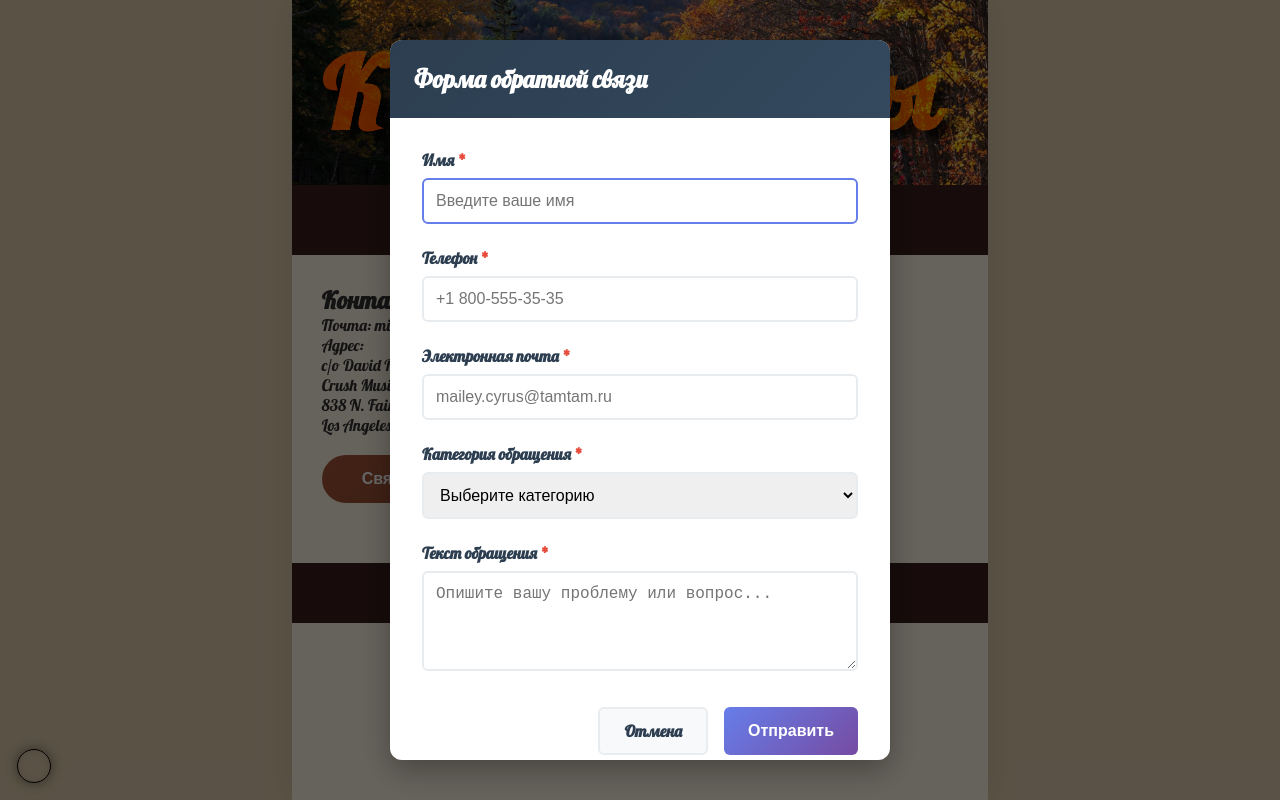
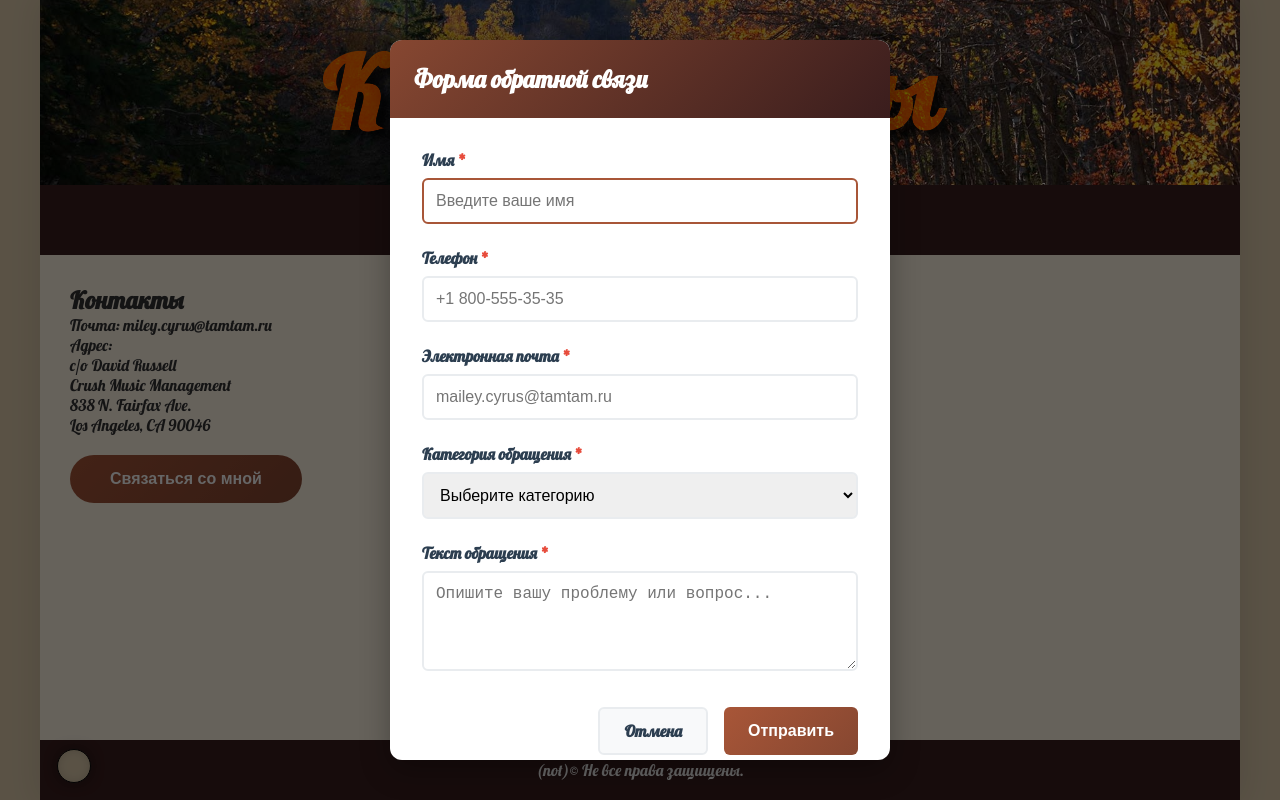
Before and after one commit to EgorBelovA/frontend-and-backend-practice, a plain HTML site: page pages/contacts.html in a window 1280 px wide. Both pictures are taken after a click on the button "Связаться со мной". Drawn offline with nearby package versions, Linux system fonts and the light colour scheme.

Commit message:
dark mode fix

```diff
--- a/pages/contacts.html
+++ b/pages/contacts.html
@@ -18,7 +18,7 @@
           </header>
           <nav class="nav">
             <ul class="nav__list">
-              <li class="nav__item nav__item--active">
+              <li class="nav__item nav__item">
                 <a class="nav__link" href="../index.html">Главная</a>
               </li>
               <li class="nav__item">
@@ -27,7 +27,7 @@
               <li class="nav__item">
                 <a class="nav__link" href="../pages/news.html">Новости</a>
               </li>
-              <li class="nav__item">
+              <li class="nav__item--active">
                 <a class="nav__link" href="../pages/contacts.html">Контакты</a>
               </li>
             </ul>
@@ -49,10 +49,11 @@
             </button>
           </main>
           <footer class="footer">
+            <div class="darkmode card-b fas fa-moon"></div>
+
             <p class="footer__text">(not)&copy; Не все права защищены.</p>
           </footer>
         </div>
-        <div class="darkmode card-b fas fa-moon"></div>
       </div>
     </div>
     <div class="clip"></div>
--- a/style/style.css
+++ b/style/style.css
@@ -37,6 +37,9 @@ body {
   margin: 0 auto;
   background: #fff5e5;
   min-height: 100vh;
+  display: flex;
+  flex-direction: column;
+  position: relative;
   box-shadow: 0 0 30px rgba(0, 0, 0, 0.1);
 }
 
@@ -97,6 +100,7 @@ body {
 }
 
 main {
+  flex: 1;
   padding: var(--space-lg);
 }
 
@@ -457,6 +461,12 @@ main {
   }
 }
 
+.content {
+  width: 100vw;
+  height: 100%;
+  position: relative;
+}
+
 /* Стили для модального окна */
 dialog::backdrop {
   background: rgba(0, 0, 0, 0.6);
@@ -479,7 +489,11 @@ dialog {
 }
 
 .modal-header {
-  background: linear-gradient(135deg, #2c3e50 0%, #34495e 100%);
+  background: linear-gradient(
+    135deg,
+    var(--dark-caramel) 0%,
+    var(--dark-brown) 100%
+  );
   color: white;
   padding: 1.5rem;
   border-radius: 12px 12px 0 0;
@@ -523,7 +537,7 @@ dialog {
 .form-group select:focus,
 .form-group textarea:focus {
   outline: none;
-  border-color: #667eea;
+  border-color: var(--caramel);
 }
 
 .form-group textarea {
@@ -549,7 +563,11 @@ dialog {
 }
 
 .btn-primary {
-  background: linear-gradient(135deg, #667eea 0%, #764ba2 100%);
+  background: linear-gradient(
+    135deg,
+    var(--caramel) 0%,
+    var(--dark-caramel) 100%
+  );
   color: white;
 }
 
@@ -691,7 +709,7 @@ body .container *[class*='card'].card-b {
 }
 
 body .container .darkmode {
-  position: fixed;
+  position: absolute;
   bottom: 1rem;
   left: 1rem;
   font-size: 1.75rem;
@@ -704,6 +722,8 @@ body .container .darkmode {
   color: var(--accent);
   cursor: pointer;
   transition: 0.25s -0.05s;
+  width: 20px;
+  height: 20px;
 }
 
 body .container .darkmode:hover {
```
Also changed, not shown: index_v1.html (+1 -1 lines), pages/goods_v1.html (+1 -1 lines), pages/news.html (+4 -3 lines).
